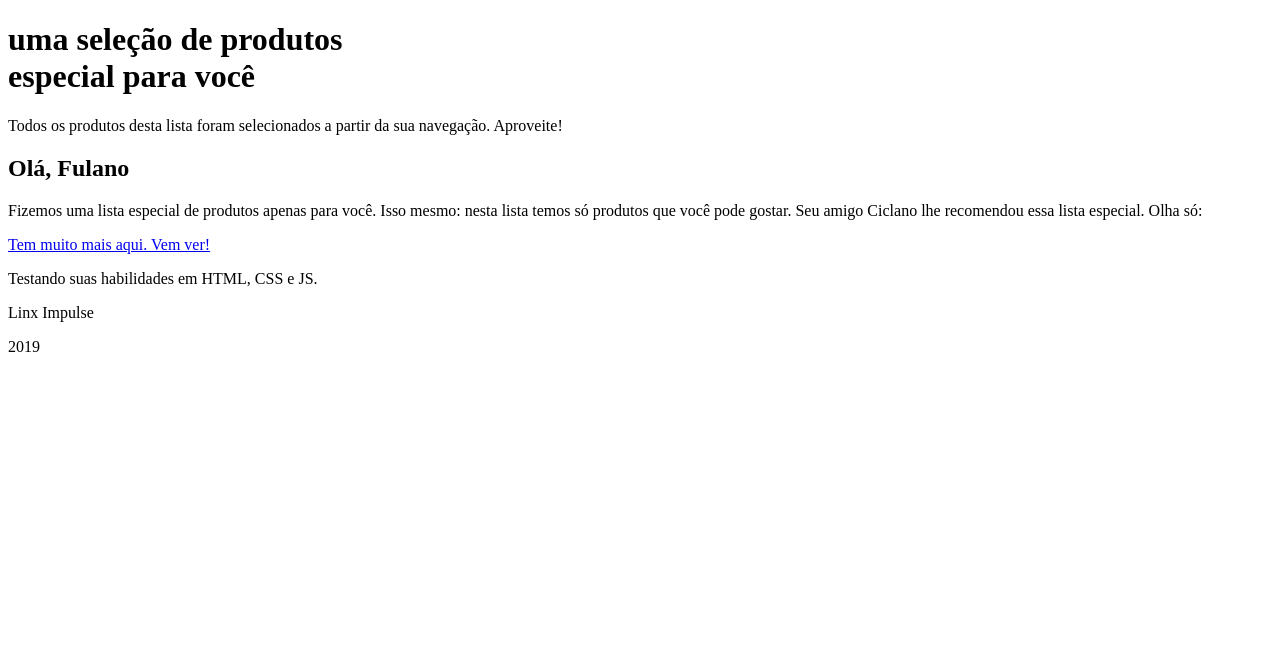
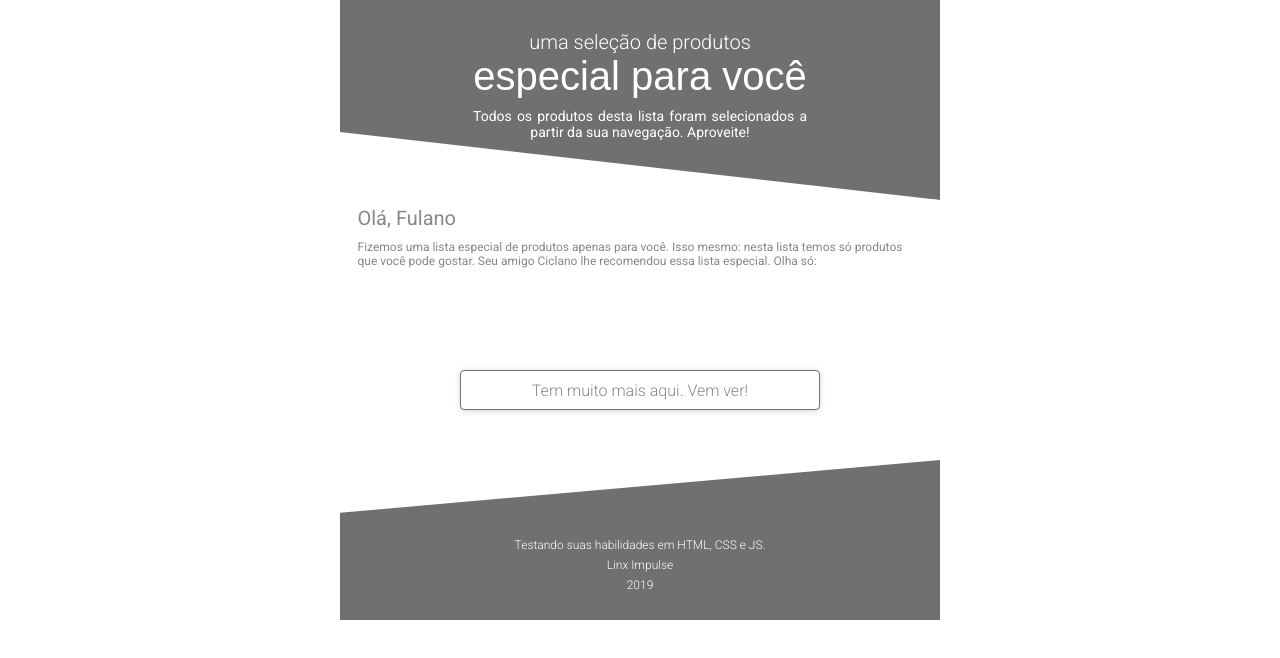
Before and after one commit to MateusAndrade03/linx-challenge, a website: page public/email-template.html in a window 1280 px wide. Drawn offline with Linux system fonts and the light colour scheme.

Commit message:
Add Style to email-template.html

```diff
--- a/public/css/main.css
+++ b/public/css/main.css
@@ -367,6 +367,79 @@ input[type='email'] {
   color: #707070;
 }
 
+/*Style - email-template*/
+.container-email {
+  margin: auto;
+  max-width: 600px;
+}
+
+.container-email header {
+  height: 200px;
+  clip-path: polygon(0 0, 100% 0, 100% 100%, 0 80%);
+  margin-bottom: 6px;
+}
+
+.container-email .header-content {
+  max-width: 334px;
+  margin-top: 30px;
+}
+
+.container-email .header-content p {
+  margin-top: 9px;
+  font-size: 1.4rem;
+  text-align: justify;
+  text-align-last: center;
+}
+
+.products-email {
+  text-align: center;
+  align-items: center;
+  justify-content: center;
+  margin-bottom: 50px;
+}
+
+.email-main-description {
+  margin: auto;
+  text-align: left;
+  max-width: 565px;
+  margin-bottom: 40px;
+}
+
+.products-email h1 {
+  font-size: 2rem;
+  color: #888;
+  font-weight: 400;
+  margin-bottom: 10px;
+}
+
+.products-email p {
+  display: flex;
+  font-size: 1.2rem;
+  color: #888;
+  font-weight: 400;
+}
+
+.products-email a {
+  text-decoration: none;
+}
+
+.container-email .card-grid {
+  margin-bottom: 62px;
+  justify-content: center;
+  display: flex;
+  gap: 40px;
+  grid-template-columns: repeat(2, 1fr);
+}
+
+.container-email footer {
+  height: 160px;
+}
+
+.footer-p {
+  margin-top: 50px;
+  text-align: center;
+}
+
 /* Style to responsiveness */
 
 /* style to mobile(smartphones) */
--- a/public/email-template.html
+++ b/public/email-template.html
@@ -4,10 +4,13 @@
     <meta charset="UTF-8" />
     <meta http-equiv="X-UA-Compatible" content="IE=edge" />
     <meta name="viewport" content="width=device-width, initial-scale=1.0" />
+    <link rel="stylesheet" href="css/main.css" />
     <title>Linx Challenge - Email Template</title>
   </head>
   <body>
-    <header>
+    <div class="container-email">
+      <header class="main-header">
+        <div class="header-content">
           <h1>
             uma seleção de produtos<br />
             <span>especial para você</span>
@@ -16,20 +19,29 @@
             Todos os produtos desta lista foram selecionados a partir da sua
             navegação. Aproveite!
           </p>
+        </div>
       </header>
       <section class="products-email">
+        <div class="email-main-description">
           <h1>Olá, Fulano</h1>
           <p>
             Fizemos uma lista especial de produtos apenas para você. Isso mesmo:
-        nesta lista temos só produtos que você pode gostar. Seu amigo Ciclano
-        lhe recomendou essa lista especial. Olha só:
+            nesta lista temos só produtos que você pode gostar. Seu amigo
+            Ciclano lhe recomendou essa lista especial. Olha só:
           </p>
-      <a class="btn btn-lg" href="index.html">Tem muito mais aqui. Vem ver!</a>
+        </div>
+        <div class="card-grid"></div>
+        <a class="btn btn-lg" href="index.html"
+          >Tem muito mais aqui. Vem ver!</a
+        >
       </section>
-    <footer>
+      <footer class="main-footer">
+        <div class="footer-content">
           <p>Testando suas habilidades em HTML, CSS e JS.</p>
           <p>Linx Impulse</p>
           <p>2019</p>
+        </div>
       </footer>
+    </div>
   </body>
 </html>
```
Lines whose indentation alone changed are shown as unchanged.
